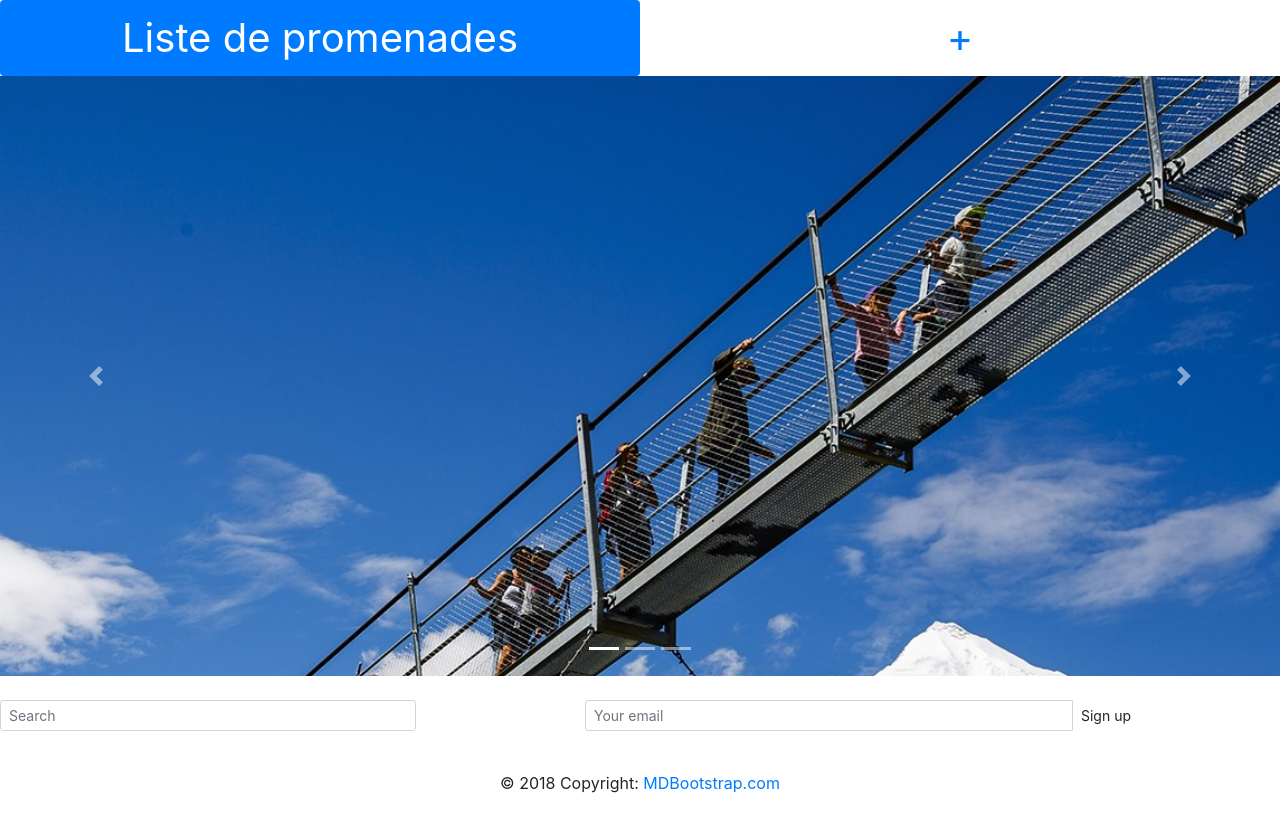
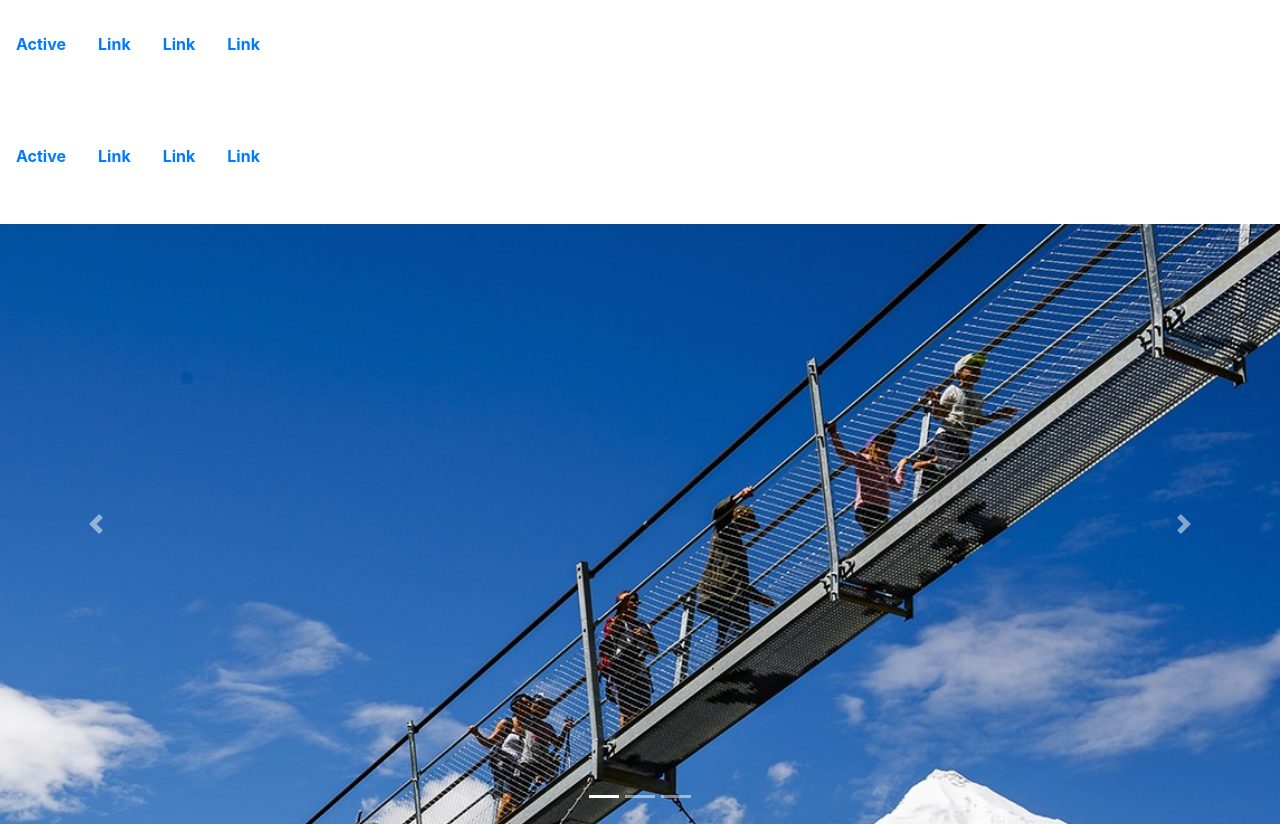
Before and after one commit to ramosarah/projet6, a PHP site: page /listePromenade.php in a window 1280 px wide. Before the commit the page ends 793 px from the top, so only its background shows below. Run offline with PHP 8.4, Linux system fonts and the light colour scheme; data that the repository does not hold is empty; some libraries are stand-ins or nearby versions.

Commit message:
index
mise en page

```diff
--- a/www/ajouterPromenade.php
+++ b/www/ajouterPromenade.php
@@ -44,7 +44,6 @@ $database = new Database();
                 <form action="processAjouter.php" method="post" enctype="multipart/form-data">
 
                     <div>
-
                         <label for="nom"> Nom de l'auteur</label>
                         <input class="form-group form-control-sm" type="text" name="nom" id="nom" require>
                     </div>
--- /dev/null
+++ b/www/header.php
@@ -0,0 +1,40 @@
+<!DOCTYPE html>
+<html lang="fr">
+<!-- Bootstrap CSS -->
+<link rel="stylesheet" href="https://stackpath.bootstrapcdn.com/bootstrap/4.3.1/css/bootstrap.min.css" integrity="sha384-ggOyR0iXCbMQv3Xipma34MD+dH/1fQ784/j6cY/iJTQUOhcWr7x9JvoRxT2MZw1T" crossorigin="anonymous">
+
+<link rel="stylesheet" href="style.css">
+<script src="https://code.jquery.com/jquery-3.3.1.slim.min.js" integrity="sha384-q8i/X+965DzO0rT7abK41JStQIAqVgRVzpbzo5smXKp4YfRvH+8abtTE1Pi6jizo" crossorigin="anonymous"></script>
+<script src="https://cdnjs.cloudflare.com/ajax/libs/popper.js/1.14.7/umd/popper.min.js" integrity="sha384-UO2eT0CpHqdSJQ6hJty5KVphtPhzWj9WO1clHTMGa3JDZwrnQq4sF86dIHNDz0W1" crossorigin="anonymous"></script>
+<script src="https://stackpath.bootstrapcdn.com/bootstrap/4.3.1/js/bootstrap.min.js" integrity="sha384-JjSmVgyd0p3pXB1rRibZUAYoIIy6OrQ6VrjIEaFf/nJGzIxFDsf4x0xIM+B07jRM" crossorigin="anonymous"></script>
+
+<body>
+
+    <!-- Grid row -->
+    <nav>
+        <div class="row">
+
+            <!-- Grid column -->
+            <div class="col-md-6">
+
+                <ul class="nav peach-gradient lighten-3 py-4 mb-4 font-weight-bold z-depth-1">
+                    <li class="nav-item">
+                        <a class="nav-link active white-text" href="#!">Active</a>
+                    </li>
+                    <li class="nav-item">
+                        <a class="nav-link white-text" href="#!">Link</a>
+                    </li>
+                    <li class="nav-item">
+                        <a class="nav-link white-text" href="#!">Link</a>
+                    </li>
+                    <li class="nav-item">
+                        <a class="nav-link white-text" href="#!">Link</a>
+                    </li>
+                </ul>
+            </div>
+    </nav>
+<script src="https://code.jquery.com/jquery-3.3.1.slim.min.js" integrity="sha384-q8i/X+965DzO0rT7abK41JStQIAqVgRVzpbzo5smXKp4YfRvH+8abtTE1Pi6jizo" crossorigin="anonymous"></script>
+    <script src="https://cdnjs.cloudflare.com/ajax/libs/popper.js/1.14.7/umd/popper.min.js" integrity="sha384-UO2eT0CpHqdSJQ6hJty5KVphtPhzWj9WO1clHTMGa3JDZwrnQq4sF86dIHNDz0W1" crossorigin="anonymous"></script>
+    <script src="https://stackpath.bootstrapcdn.com/bootstrap/4.3.1/js/bootstrap.min.js" integrity="sha384-JjSmVgyd0p3pXB1rRibZUAYoIIy6OrQ6VrjIEaFf/nJGzIxFDsf4x0xIM+B07jRM" crossorigin="anonymous"></script>
+
+</body>
--- a/www/listePromenade.php
+++ b/www/listePromenade.php
@@ -1,5 +1,6 @@
 <?php
 require_once 'database.php';
+require 'header.php';
 $database= new Database;
 
 $promenade = $database->getAllprom();
@@ -16,21 +17,23 @@ $promenade = $database->getAllprom();
     <meta http-equiv="X-UA-Compatible" content="ie=edge">
     <title>Liste Promenades</title>
 
-    <!-- Material Design Bootstrap -->
-    <link href="css/mdb.min.css" rel="stylesheet">
+
     <!-- Bootstrap CSS -->
     <link rel="stylesheet" href="https://stackpath.bootstrapcdn.com/bootstrap/4.3.1/css/bootstrap.min.css" integrity="sha384-ggOyR0iXCbMQv3Xipma34MD+dH/1fQ784/j6cY/iJTQUOhcWr7x9JvoRxT2MZw1T" crossorigin="anonymous">
+
     <link rel="stylesheet" href="style.css">
+    <script src="https://code.jquery.com/jquery-3.3.1.slim.min.js" integrity="sha384-q8i/X+965DzO0rT7abK41JStQIAqVgRVzpbzo5smXKp4YfRvH+8abtTE1Pi6jizo" crossorigin="anonymous"></script>
+    <script src="https://cdnjs.cloudflare.com/ajax/libs/popper.js/1.14.7/umd/popper.min.js" integrity="sha384-UO2eT0CpHqdSJQ6hJty5KVphtPhzWj9WO1clHTMGa3JDZwrnQq4sF86dIHNDz0W1" crossorigin="anonymous"></script>
+    <script src="https://stackpath.bootstrapcdn.com/bootstrap/4.3.1/js/bootstrap.min.js" integrity="sha384-JjSmVgyd0p3pXB1rRibZUAYoIIy6OrQ6VrjIEaFf/nJGzIxFDsf4x0xIM+B07jRM" crossorigin="anonymous"></script>
+
 </head>
 
 <body>
 
 
-    <!-- Menu -->
-    <nav class="nav nav-pills nav-justified sticky-top">
-        <a class="nav-item nav-link active " href="#">Liste de promenades</a>
-        <a class="nav-item nav-link" href="ajouterPromenade.php">+</a>
-    </nav>
+    <?php
+    include ("header.php");
+    ?>
 
     <!-- carousel -->
     <div id="carouselExampleIndicators" class="carousel slide" data-ride="carousel">
@@ -65,12 +68,12 @@ $promenade = $database->getAllprom();
     <!-- Main -->
     <div class="container-fluid">
         <!-- Row -->
-        <div class="row justify-content-around">
+        <div class="row ">
             <?php foreach ($promenade as $ballade) {
-                echo "<div class='col-lg-4 col-xs-1'>";
+                echo "<div class='col-lg-3 col-md-2 col-xs-1'>";
 
                 echo "<div class='card mb-5 mesBallades'>
-                <a href='afficherPromenade.php?id=" . $ballade->getId() . "'><img class='card-img-top' src='" . $ballade->getImg() . "'></a>
+                <a href='afficherPromenade.php?id=" . $ballade->getId() . "'><img class='card-img-top overlay-image' src='" . $ballade->getImg() . "'></a>
                 <div class='card-body'>
                 <h2 class='card-title'>" . $ballade->getTitre() . "</h2>
                 <h4 class='card-title'>" . $ballade->getPays() . "</h4>
@@ -87,63 +90,9 @@ $promenade = $database->getAllprom();
     </div>
 
 
-    <!-- Footer -->
-    <footer class="page-footer font-small special-color-dark pt-4">
 
-        <!-- Footer Elements -->
-        <div class="container">
 
-            <!--Grid row-->
-            <div class="row">
 
-                <!--Grid column-->
-                <div class="col-md-6 mb-4">
-
-                    <!-- Form -->
-                    <form class="form-inline">
-                        <input class="form-control form-control-sm mr-3 w-75" type="text" placeholder="Search" aria-label="Search">
-                        <i class="fas fa-search" aria-hidden="true"></i>
-                    </form>
-                    <!-- Form -->
-
-                </div>
-                <!--Grid column-->
-
-                <!--Grid column-->
-                <div class="col-md-6 mb-4">
-
-                    <form class="input-group">
-                        <input type="text" class="form-control form-control-sm" placeholder="Your email" aria-label="Your email" aria-describedby="basic-addon2">
-                        <div class="input-group-append">
-                            <button class="btn btn-sm btn-outline-white my-0" type="button">Sign up</button>
-                        </div>
-                    </form>
-
-                </div>
-                <!--Grid column-->
-
-            </div>
-            <!--Grid row-->
-
-        </div>
-        <!-- Footer Elements -->
-
-        <!-- Copyright -->
-        <div class="footer-copyright text-center py-3">© 2018 Copyright:
-            <a href="https://mdbootstrap.com/education/bootstrap/"> MDBootstrap.com</a>
-        </div>
-        <!-- Copyright -->
-
-    </footer>
-    <!-- Footer -->
-
-    <!-- Optional JavaScript -->
-    <!-- jQuery first, then Popper.js, then Bootstrap JS -->
-    <script src="https://code.jquery.com/jquery-3.3.1.slim.min.js" integrity="sha384-q8i/X+965DzO0rT7abK41JStQIAqVgRVzpbzo5smXKp4YfRvH+8abtTE1Pi6jizo" crossorigin="anonymous"></script>
-    <script src="https://cdnjs.cloudflare.com/ajax/libs/popper.js/1.14.7/umd/popper.min.js" integrity="sha384-UO2eT0CpHqdSJQ6hJty5KVphtPhzWj9WO1clHTMGa3JDZwrnQq4sF86dIHNDz0W1" crossorigin="anonymous"></script>
-    <script src="https://stackpath.bootstrapcdn.com/bootstrap/4.3.1/js/bootstrap.min.js" integrity="sha384-JjSmVgyd0p3pXB1rRibZUAYoIIy6OrQ6VrjIEaFf/nJGzIxFDsf4x0xIM+B07jRM" crossorigin="anonymous"></script>
-    <!-- MDB core JavaScript -->
-    <script type="text/javascript" src="js/mdb.min.js"></script>
 </body>
 
 </html>
--- a/www/style.css
+++ b/www/style.css
@@ -1,8 +1,7 @@
+.nav a.white-text:hover {
+    color: #e0e0e0!important;
+    }
 
-.container{
-    margin: 0;
-    padding: 0;
-}
 .overlay-image {
     position: relative;
     width: 100%;
@@ -54,9 +53,6 @@
     height: 100%;
     object-fit: cover;
 }
-.nav a{
-    font-size: 40px;
-}
 
 .carousel {
     width:auto; /*container-width*/
```
Also changed, not shown: www/footer.php (added, +51 -0 lines), www/processAjouter.php (+1 -11 lines), www/processModifier.php (+6 -2 lines).
